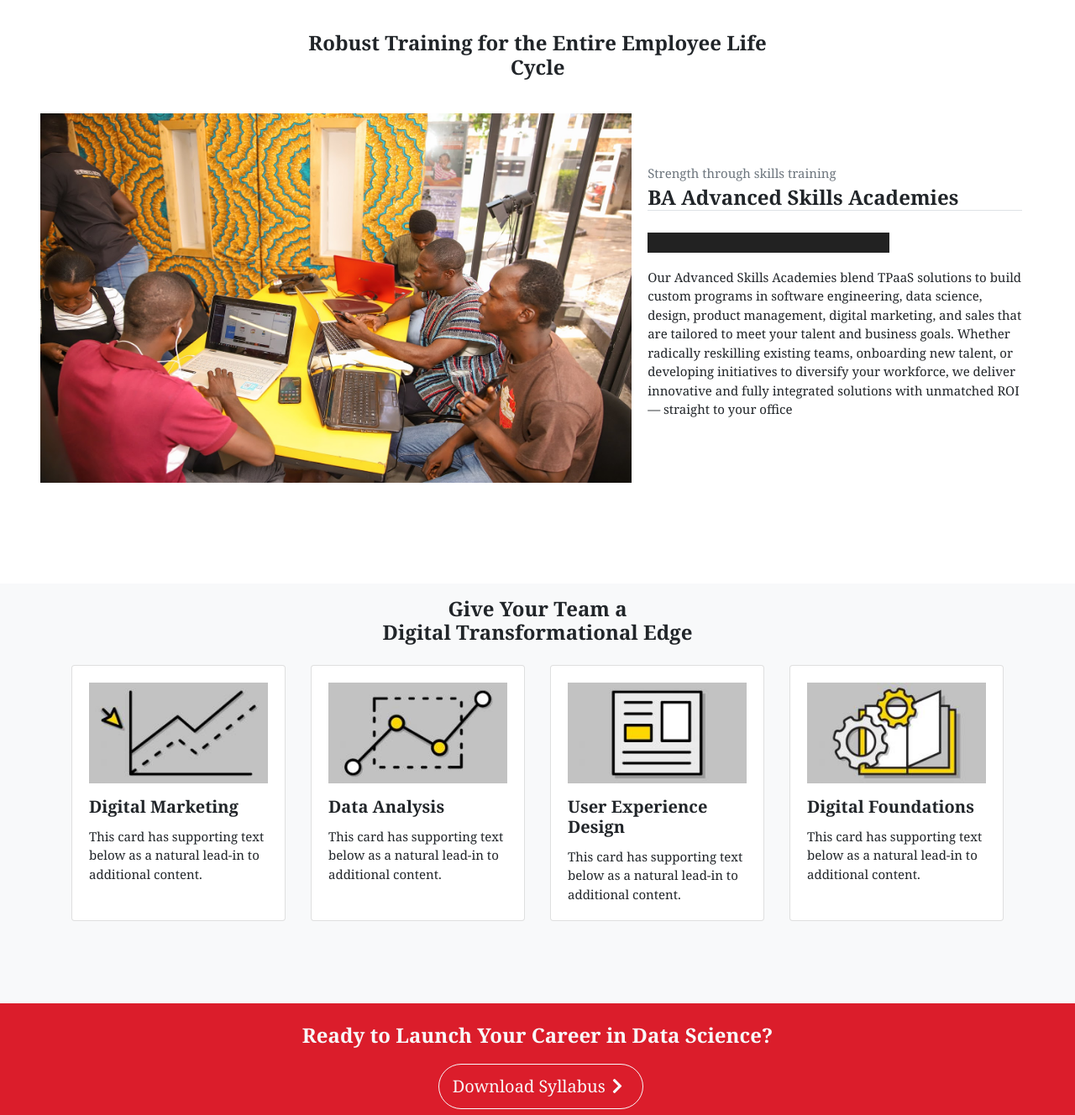
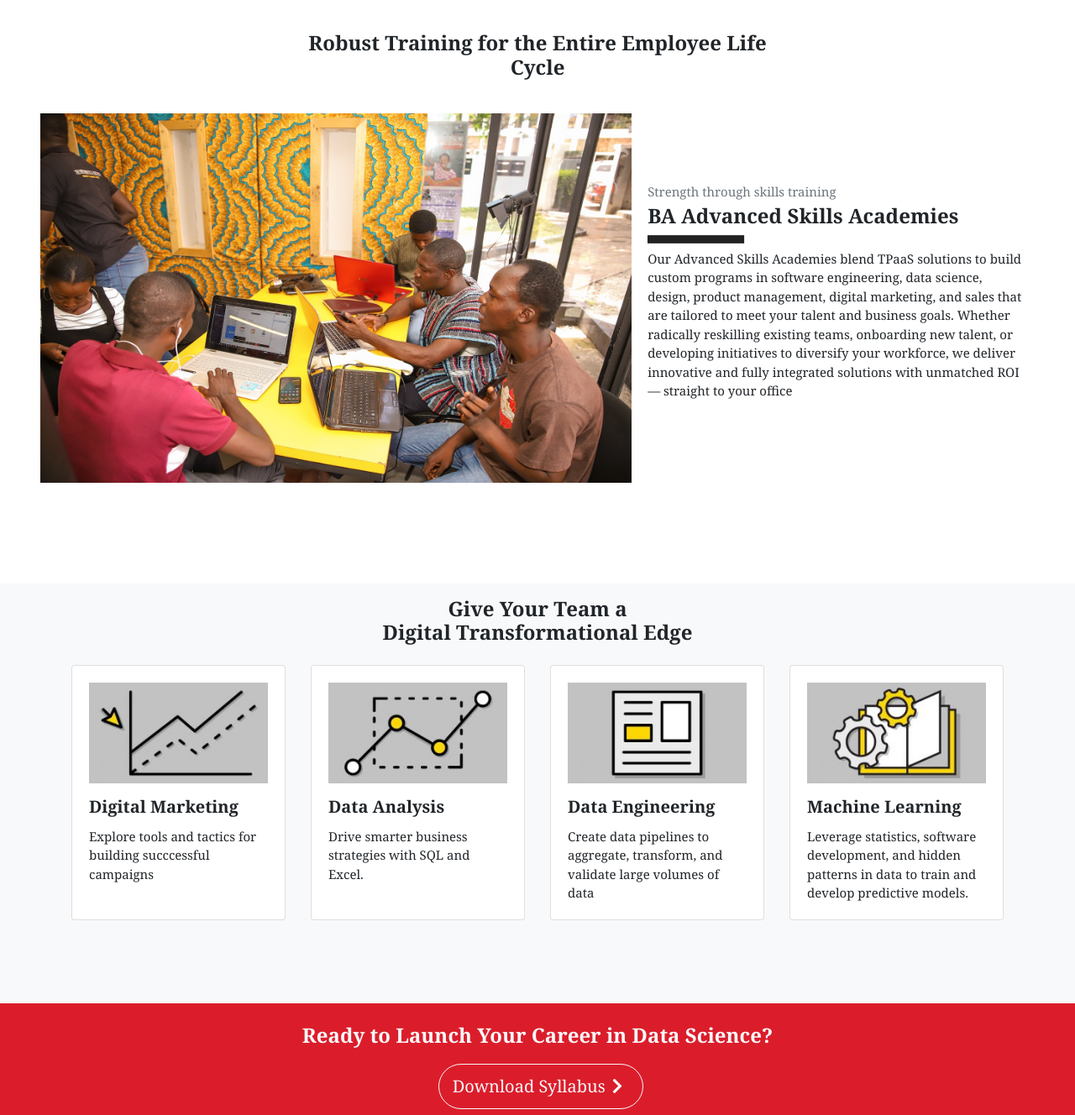
Before and after one commit to BlossomAcademy/blossomac, a Django app: page /fasttrack/ in a window 1280 px wide. Shown: the part 1532-2860 px from the top of the page at 84% size. Run offline with Django 3.2, Linux system fonts and the light colour scheme; some libraries are stand-ins or nearby versions.

Commit message:
Changed bios to match data in website

```diff
--- a/datascience/templates/join.html
+++ b/datascience/templates/join.html
@@ -116,8 +116,8 @@
               <div class="col-sm-5 col-12 d-flex align-items-center">
                   <div class="container">
                       <p class="text-muted mb-1"> Strength through skills training </p>
-                      <h3 class="font-weight-bold border-bottom"> BA Advanced Skills Academies  </h3>
-                      <img src='{% static "images/small_dash.png" %}' class="img-fluid rounded-0 border-0" alt="Responsive image">
+                      <h3 class="font-weight-bold mb-0"> BA Advanced Skills Academies  </h3>
+                      <img src='{% static "images/small_dash.png" %}' class="img-fluid rounded-0 border-0" alt="Responsive image" style="max-height:3vh; width:auto;">
                       <p class="" style="">  Our Advanced Skills Academies blend TPaaS solutions to build custom programs in software engineering, data science, design, product management, digital marketing, and sales that are tailored to meet your talent and business goals.
                           Whether radically reskilling existing teams, onboarding new talent, or developing initiatives to diversify your workforce, we deliver innovative and fully integrated solutions with unmatched ROI — straight to your office</p>
                   </div>
@@ -136,28 +136,28 @@
                   <div class="card-body">
                     <img class="img-fluid rounded-0 border-0 mb-3" src='{% static "images/digmark.jpg" %}' alt="Card image cap" style="max-height: 18vh;">
                     <h5 class="card-title font-weight-bold">Digital Marketing</h5>
-                    <p class="card-text">This card has supporting text below as a natural lead-in to additional content.</p>
+                    <p class="card-text"> Explore tools and tactics for building succcessful campaigns</p>
                   </div>
               </div>
               <div class="card">
                 <div class="card-body">
                   <img class="img-fluid rounded-0 border-0 mb-3" src='{% static "images/datnal.jpg" %}' alt="Card image cap" style="max-height: 18vh;">
                   <h5 class="card-title font-weight-bold">Data Analysis</h5>
-                  <p class="card-text">This card has supporting text below as a natural lead-in to additional content.</p>
+                  <p class="card-text">Drive smarter business strategies with SQL and Excel.</p>
                 </div>
               </div>
               <div class="card">
                   <div class="card-body">
                     <img class="img-fluid rounded-0 border-0 mb-3" src='{% static "images/xperdes.jpg" %}' alt="Card image cap" style="max-height: 18vh;">
-                    <h5 class="card-title font-weight-bold">User Experience Design</h5>
-                    <p class="card-text">This card has supporting text below as a natural lead-in to additional content.</p>
+                    <h5 class="card-title font-weight-bold">Data Engineering</h5>
+                    <p class="card-text">Create data pipelines to aggregate, transform, and validate large volumes of data</p>
                   </div>
               </div>
               <div class="card">
                   <div class="card-body">
                     <img class="img-fluid rounded-0 border-0 mb-3" src='{% static "images/digfound.jpg" %}' alt="Card image cap" style="max-height: 18vh;">
-                    <h5 class="card-title font-weight-bold">Digital Foundations</h5>
-                    <p class="card-text">This card has supporting text below as a natural lead-in to additional content.</p>
+                    <h5 class="card-title font-weight-bold">Machine Learning</h5>
+                    <p class="card-text">Leverage statistics, software development, and hidden patterns in data to train and develop predictive models.</p>
                   </div>
               </div>
             </div>
```
